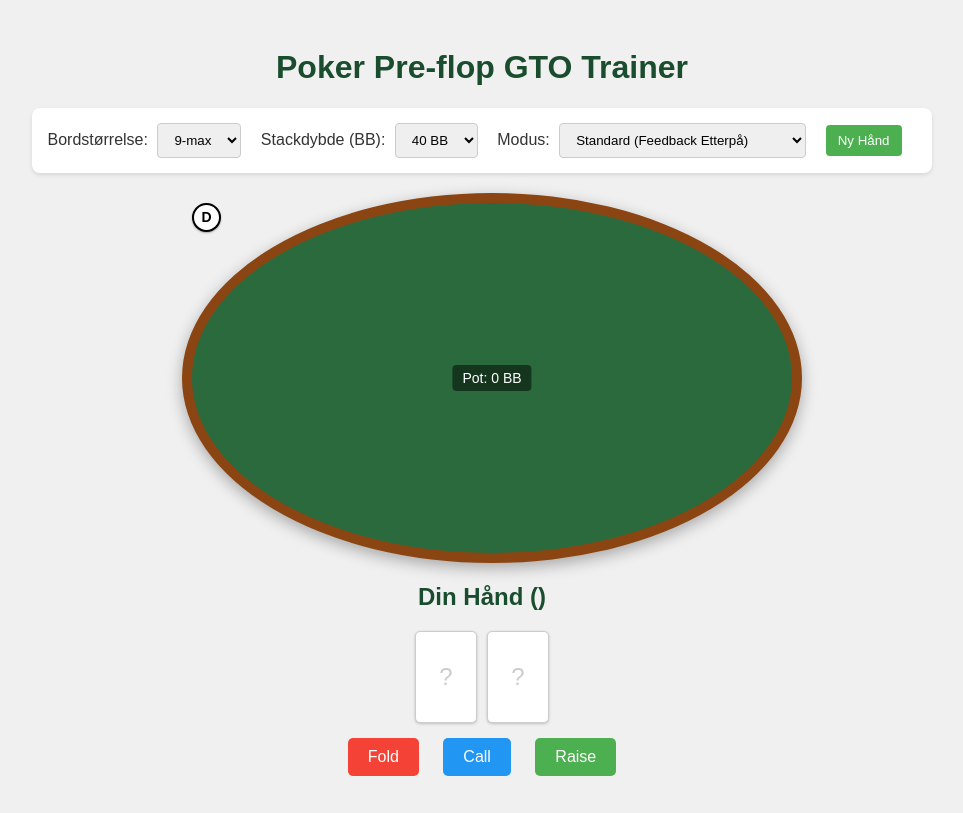
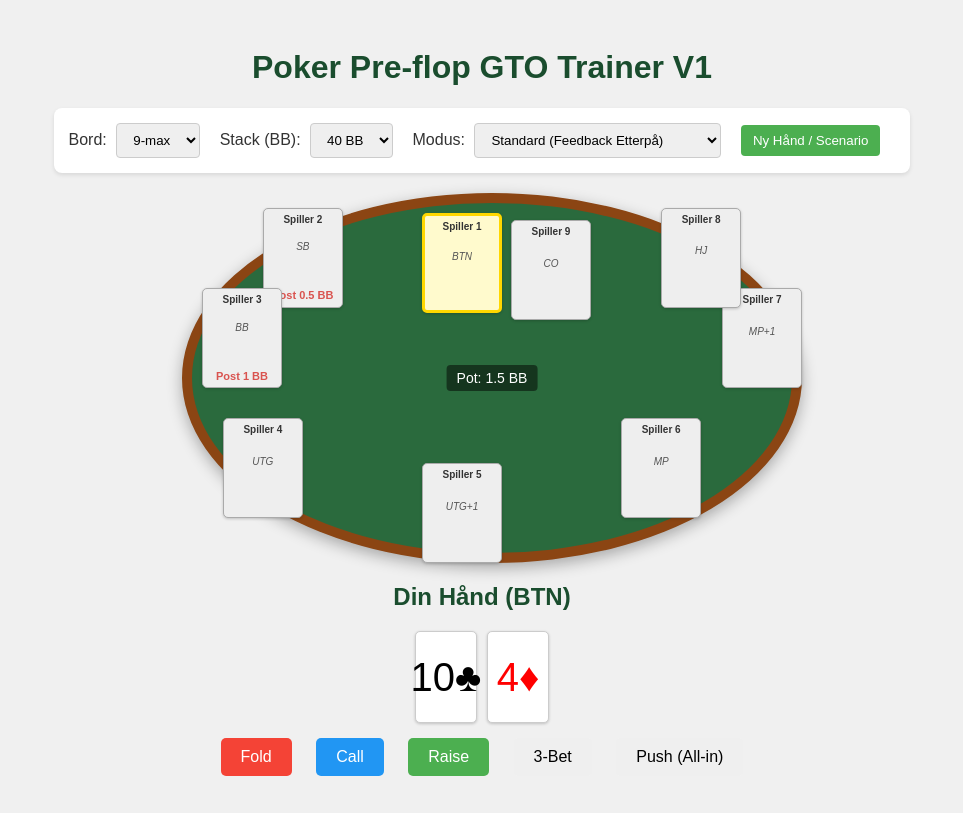
Before and after one commit to Hrafnir/Pokertreneren, a plain HTML site: page index.html in a window 1280 px wide. Shown: the whole page, without its empty margins (158-1121 px from the left). Drawn offline with Linux system fonts and the light colour scheme.

Commit message:
Update index.html

```diff
--- a/index.html
+++ b/index.html
@@ -3,20 +3,20 @@
 <head>
     <meta charset="UTF-8">
     <meta name="viewport" content="width=device-width, initial-scale=1.0">
-    <title>Poker Pre-flop Trainer</title>
+    <title>Poker Pre-flop Trainer V1</title>
     <link rel="stylesheet" href="style.css">
 </head>
 <body>
-    <h1>Poker Pre-flop GTO Trainer</h1>
+    <h1>Poker Pre-flop GTO Trainer V1</h1>
 
     <div class="controls">
-        <label for="gameType">Bordstørrelse:</label>
+        <label for="gameType">Bord:</label>
         <select id="gameType">
             <option value="9max" selected>9-max</option>
             <option value="6max">6-max</option>
         </select>
 
-        <label for="stackDepth">Stackdybde (BB):</label>
+        <label for="stackDepth">Stack (BB):</label>
         <select id="stackDepth">
             <option value="40bb" selected>40 BB</option>
             <option value="10bb">10 BB</option>
@@ -26,37 +26,39 @@
         <select id="trainingMode">
             <option value="standard" selected>Standard (Feedback Etterpå)</option>
             <option value="trainer">Posisjonstrener (Vis Range Først)</option>
-        </label>
+        </select>
 
-        <label for="positionSelect" id="positionLabel" style="display: none;">Velg Posisjon:</label>
+        <label for="positionSelect" id="positionLabel" style="display: none;">Tren Posisjon:</label>
         <select id="positionSelect" style="display: none;">
             <!-- Options fylles dynamisk av JS -->
         </select>
 
-         <button id="newHandBtn">Ny Hånd</button>
+         <button id="newHandBtn">Ny Hånd / Scenario</button>
     </div>
 
     <div class="table-container">
         <div class="poker-table">
             <!-- Seter legges til dynamisk av JS -->
-            <div class="community-cards">
-                 <!-- Ingen community cards pre-flop -->
-            </div>
-             <div class="pot-display">Pot: <span>0</span> BB</div>
+            <div class="pot-display">Pot: <span>1.5</span> BB</div>
              <div class="dealer-button">D</div>
         </div>
+         <div id="scenarioDescription" class="scenario-desc"></div>
     </div>
 
+
     <div class="hero-area">
-        <h2>Din Hånd (<span id="heroPosition"></span>)</h2>
+        <h2>Din Hånd (<span id="heroPosition">--</span>)</h2>
         <div class="hero-cards">
             <div class="card card-placeholder"></div>
             <div class="card card-placeholder"></div>
         </div>
         <div class="action-buttons">
+            <!-- Knapper deaktiveres/aktiveres av JS basert på scenario -->
             <button data-action="F">Fold</button>
-            <button data-action="C">Call</button> <!-- Må differensiere call RFI vs call 3bet etc. i logikk -->
-            <button data-action="R">Raise</button> <!-- Må differensiere RFI vs 3bet etc. i logikk -->
+            <button data-action="C">Call</button>
+            <button data-action="R">Raise</button>
+            <button data-action="3B">3-Bet</button>
+             <button data-action="P">Push (All-in)</button>
         </div>
     </div>
 
@@ -64,20 +66,21 @@
         <p id="feedbackText"></p>
         <p id="correctActionText"></p>
         <div id="rangeDisplayContainer" style="display: none;">
-            <h3>Anbefalt Range for Situasjonen:</h3>
+            <h3>Anbefalt Range (<span id="rangeSituationInfo"></span>):</h3>
             <div id="rangeGrid">
                 <!-- Range grid genereres av JS -->
             </div>
             <div class="legend">
-                <span class="legend-raise">Raise/3Bet/Push</span>
-                <span class="legend-call">Call</span>
-                <span class="legend-fold">Fold</span>
-                <span class="legend-mixed">Mixed</span>
+                 <span class="legend-raise">Raise/3Bet/Push</span>
+                 <span class="legend-call">Call</span>
+                 <span class="legend-fold">Fold</span>
+                 <span class="legend-mixed">Mixed</span>
             </div>
         </div>
     </div>
 
-    <script src="ranges.js"></script> <!-- Ranges defineres her -->
+    <!-- Viktig: Last ranges FØR scriptet som bruker dem -->
+    <script src="ranges.js"></script>
     <script src="script.js"></script>
 </body>
 </html>
```
